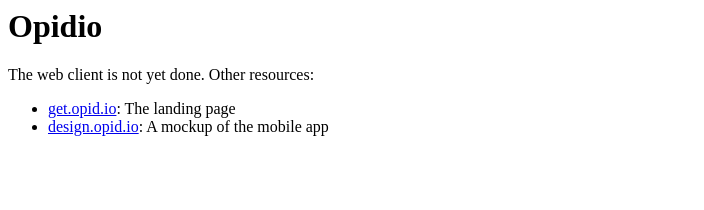
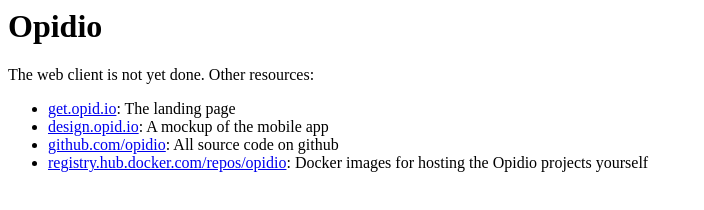
Before and after one commit to opidio/web-client, a plain HTML site: page app/index.html in a window 1280 px wide. Shown: the whole page, without its empty margins (0-704 px from the left). Drawn offline with Linux system fonts and the light colour scheme.

Commit message:
Addded github and dockerhub links

```diff
--- a/app/index.html
+++ b/app/index.html
@@ -5,5 +5,6 @@
 <ul>
 	<li><a href='http://get.opid.io'>get.opid.io</a>: The landing page</a></li>
 	<li><a href='http://design.opid.io'>design.opid.io</a>: A mockup of the mobile app</a></li>
-
+	<li><a href='https://github.com/opidio/'>github.com/opidio</a>: All source code on github</a></li>
+	<li><a href='https://registry.hub.docker.com/repos/opidio/'>registry.hub.docker.com/repos/opidio</a>: Docker images for hosting the Opidio projects yourself</a></li>
 </ul>
```
